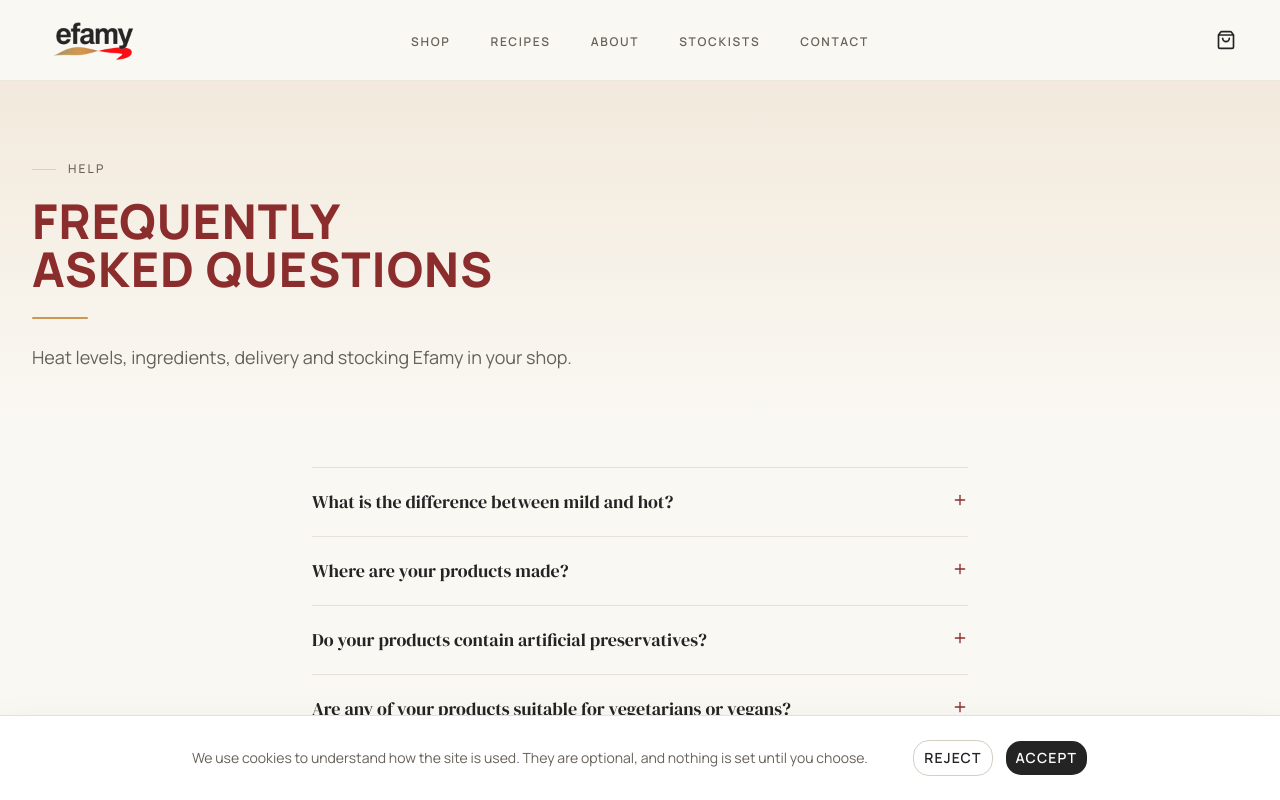
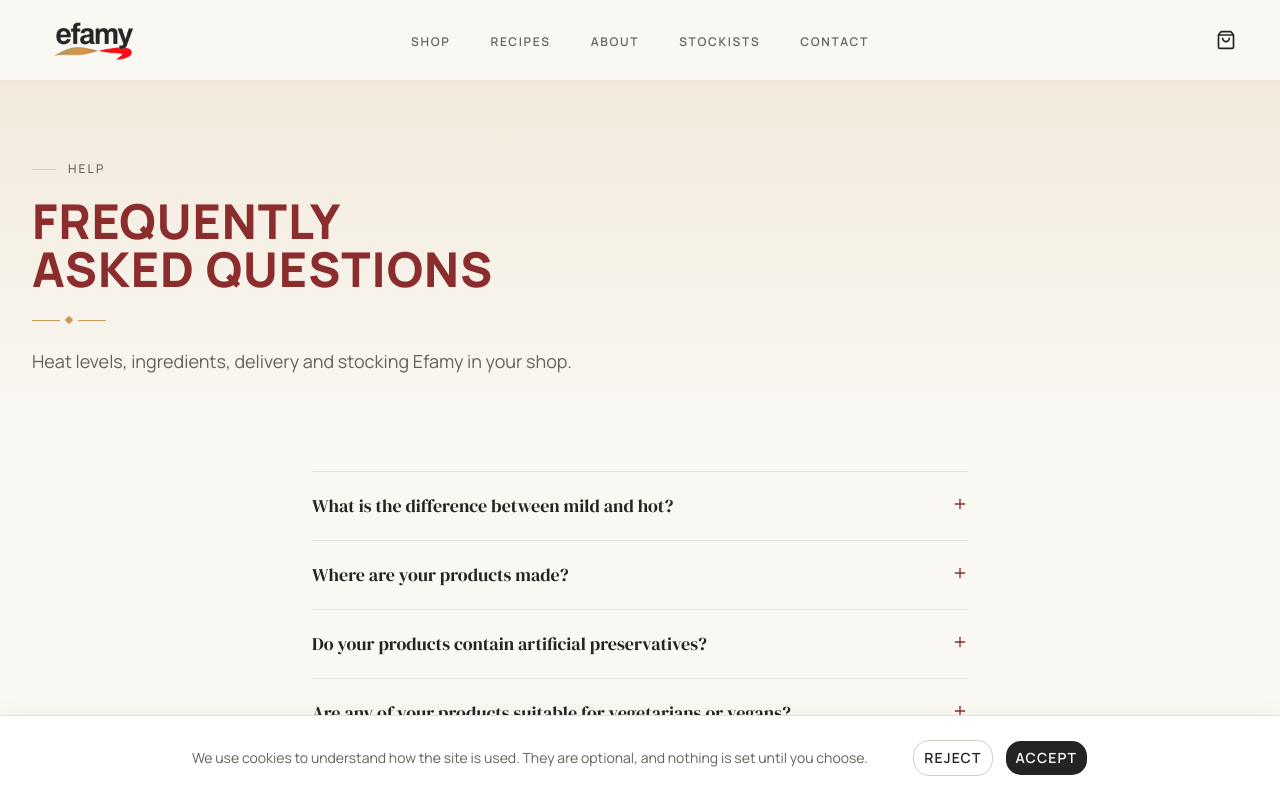
Before and after one commit to TobiWilliams001/efamy-storefront, a Next.js app: page /faq in a window 1280 px wide. Shown: the top 800 px of the page. Built offline with nearby package versions, Linux system fonts and the light colour scheme; no server answers.

Commit message:
feat: use the gold diamond rule under every heading

```diff
--- a/src/app/contact/page.tsx
+++ b/src/app/contact/page.tsx
@@ -2,6 +2,7 @@ import type { Metadata } from "next";
 import Link from "next/link";
 import { Clock, Mail, MapPin, MessageCircle, Phone, Store } from "lucide-react";
 
+import { Rule } from "@/components/layout/rule";
 import { ContactForm } from "@/app/contact/contact-form";
 import { FaqList } from "@/components/common/faq-list";
 import { Container } from "@/components/layout/container";
@@ -41,10 +42,7 @@ export default function ContactPage() {
             <h1 className="display-title text-3xl text-brand sm:text-4xl">
               Contact us
             </h1>
-            <span
-              aria-hidden="true"
-              className="mt-5 block h-0.5 w-14 rounded-full bg-gold"
-            />
+            <Rule className="mt-5 justify-start" />
 
             <div className="mt-10 grid gap-10 md:grid-cols-[minmax(0,15rem)_1fr] md:gap-12">
               <div>
--- a/src/components/layout/page-header.tsx
+++ b/src/components/layout/page-header.tsx
@@ -1,3 +1,4 @@
+import { Rule } from "@/components/layout/rule";
 import { Container } from "@/components/layout/container";
 import { cn } from "@/lib/utils";
 
@@ -67,12 +68,8 @@ export function PageHeader({
               {title}
             </h1>
 
-            <span
-              aria-hidden="true"
-              className={cn(
-                "mt-6 block h-0.5 w-14 rounded-full bg-gold",
-                centred && "mx-auto",
-              )}
+            <Rule
+              className={cn("mt-6", centred ? "mx-auto" : "justify-start")}
             />
 
             {description ? (
--- /dev/null
+++ b/src/components/layout/rule.tsx
@@ -0,0 +1,27 @@
+import { cn } from "@/lib/utils";
+
+/**
+ * The gold ornament that sits under every section heading: a thin rule with a
+ * diamond set into the middle. One component so the shape stays identical
+ * across the site rather than being re-approximated per section.
+ */
+export function Rule({
+  className,
+  tone = "gold",
+}: {
+  className?: string;
+  tone?: "gold" | "light";
+}) {
+  const colour = tone === "gold" ? "bg-gold" : "bg-white/70";
+
+  return (
+    <span
+      aria-hidden="true"
+      className={cn("flex items-center justify-center gap-1.5", className)}
+    >
+      <span className={cn("h-px w-7 rounded-full", colour)} />
+      <span className={cn("size-1.5 rotate-45", colour)} />
+      <span className={cn("h-px w-7 rounded-full", colour)} />
+    </span>
+  );
+}
--- a/src/components/layout/section.tsx
+++ b/src/components/layout/section.tsx
@@ -1,3 +1,4 @@
+import { Rule } from "@/components/layout/rule";
 import { cn } from "@/lib/utils";
 
 import { Container, type ContainerWidth } from "./container";
@@ -105,13 +106,7 @@ export function SectionHeader({
         >
           {title}
         </Heading>
-        <span
-          aria-hidden="true"
-          className={cn(
-            "mt-5 block h-0.5 w-14 rounded-full bg-gold",
-            centred && "mx-auto",
-          )}
-        />
+        <Rule className={cn("mt-5", centred ? "mx-auto" : "justify-start")} />
         {description ? (
           <p className="mt-5 text-pretty text-muted-foreground sm:text-lg">
             {description}
--- a/src/components/sections/statement.tsx
+++ b/src/components/sections/statement.tsx
@@ -1,6 +1,7 @@
 import Image from "next/image";
 import Link from "next/link";
 
+import { Rule } from "@/components/layout/rule";
 import { Button } from "@/components/ui/button";
 import { ImagePlaceholder } from "@/components/ui/image-placeholder";
 import { routes } from "@/lib/routes";
@@ -17,10 +18,7 @@ export function Statement() {
             <h2 className="display-title text-2xl text-white sm:text-3xl lg:text-4xl">
               About Efamy
             </h2>
-            <span
-              aria-hidden="true"
-              className="mt-5 block h-0.5 w-14 rounded-full bg-gold"
-            />
+            <Rule className="mt-5 justify-start" />
             <p className="mt-7 text-lg text-pretty text-ink-muted">
               Good food is what brings everyone to the table. We have been
               making ours in Kettering since 2008 — Ghanaian chilli sauces and
--- a/src/components/sections/why-efamy.tsx
+++ b/src/components/sections/why-efamy.tsx
@@ -1,6 +1,7 @@
 import Image from "next/image";
 import { Flame, Leaf, MapPin, Utensils } from "lucide-react";
 
+import { Rule } from "@/components/layout/rule";
 import { Section } from "@/components/layout/section";
 import { ImagePlaceholder } from "@/components/ui/image-placeholder";
 
@@ -42,10 +43,7 @@ export function WhyEfamy() {
           <h2 className="display-title text-2xl text-brand sm:text-3xl lg:text-4xl">
             Why choose Efamy?
           </h2>
-          <span
-            aria-hidden="true"
-            className="mt-5 block h-0.5 w-14 rounded-full bg-gold"
-          />
+          <Rule className="mt-5 justify-start" />
 
           <ul className="mt-10 space-y-8">
             {reasons.map(({ icon: Icon, title, description }) => (
```
